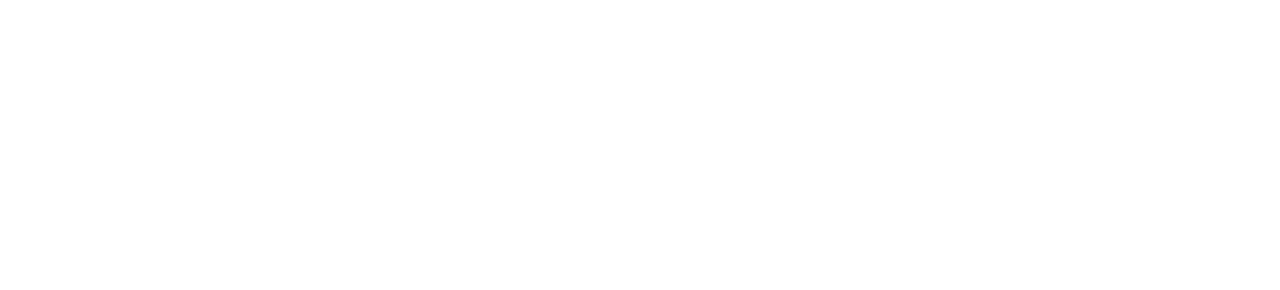
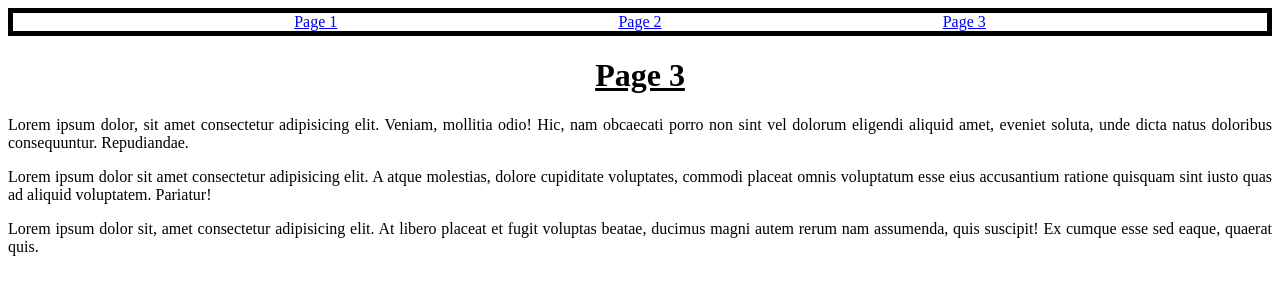
Before and after one commit to horsellcommon/WebServer_Activity, a website: page public/page3.html in a window 1280 px wide. Drawn offline with Linux system fonts and the light colour scheme.

Commit message:
Three pages laid out with basic css styling

```diff
--- a/package.json
+++ b/package.json
@@ -1,6 +1,5 @@
 {
   "dependencies": {
-    "express": "^4.18.2",
-    "styled-components": "^5.3.6"
+    "express": "^4.18.2"
   }
 }
--- a/public/page3.html
+++ b/public/page3.html
@@ -1,12 +1,34 @@
 <!DOCTYPE html>
 <html lang="en">
-<head>
-    <meta charset="UTF-8">
-    <meta http-equiv="X-UA-Compatible" content="IE=edge">
-    <meta name="viewport" content="width=device-width, initial-scale=1.0">
-    <title>Document</title>
-</head>
-<body>
-
-</body>
+  <head>
+    <meta charset="UTF-8" />
+    <meta http-equiv="X-UA-Compatible" content="IE=edge" />
+    <meta name="viewport" content="width=device-width, initial-scale=1.0" />
+    <link rel="stylesheet" href="style.css">
+    <title>Page 3</title>
+  </head>
+  <body>
+    <nav>
+      <a href="/static/">Page 1</a>
+      <a href="/static/page2.html">Page 2</a>
+      <a href="/static/page3.html">Page 3</a>
+    </nav>
+    <h1>Page 3</h1>
+    <p>
+      Lorem ipsum dolor, sit amet consectetur adipisicing elit. Veniam, mollitia
+      odio! Hic, nam obcaecati porro non sint vel dolorum eligendi aliquid amet,
+      eveniet soluta, unde dicta natus doloribus consequuntur. Repudiandae.
+    </p>
+    <p>
+      Lorem ipsum dolor sit amet consectetur adipisicing elit. A atque
+      molestias, dolore cupiditate voluptates, commodi placeat omnis voluptatum
+      esse eius accusantium ratione quisquam sint iusto quas ad aliquid
+      voluptatem. Pariatur!
+    </p>
+    <p>
+      Lorem ipsum dolor sit, amet consectetur adipisicing elit. At libero
+      placeat et fugit voluptas beatae, ducimus magni autem rerum nam assumenda,
+      quis suscipit! Ex cumque esse sed eaque, quaerat quis.
+    </p>
+  </body>
 </html>
--- /dev/null
+++ b/public/style.css
@@ -0,0 +1,15 @@
+nav{
+    display: flex;
+    justify-content: space-evenly;
+    align-items: center;
+    border: thick solid black;
+    margin: auto;
+}
+h1{
+    display: flex;
+    justify-content: center;
+    text-decoration: underline;
+}
+p{
+    text-align: justify;
+}
```
Also changed, not shown: public/index.html (+19 -8 lines), public/page2.html (+25 -9 lines), 1 other file.
